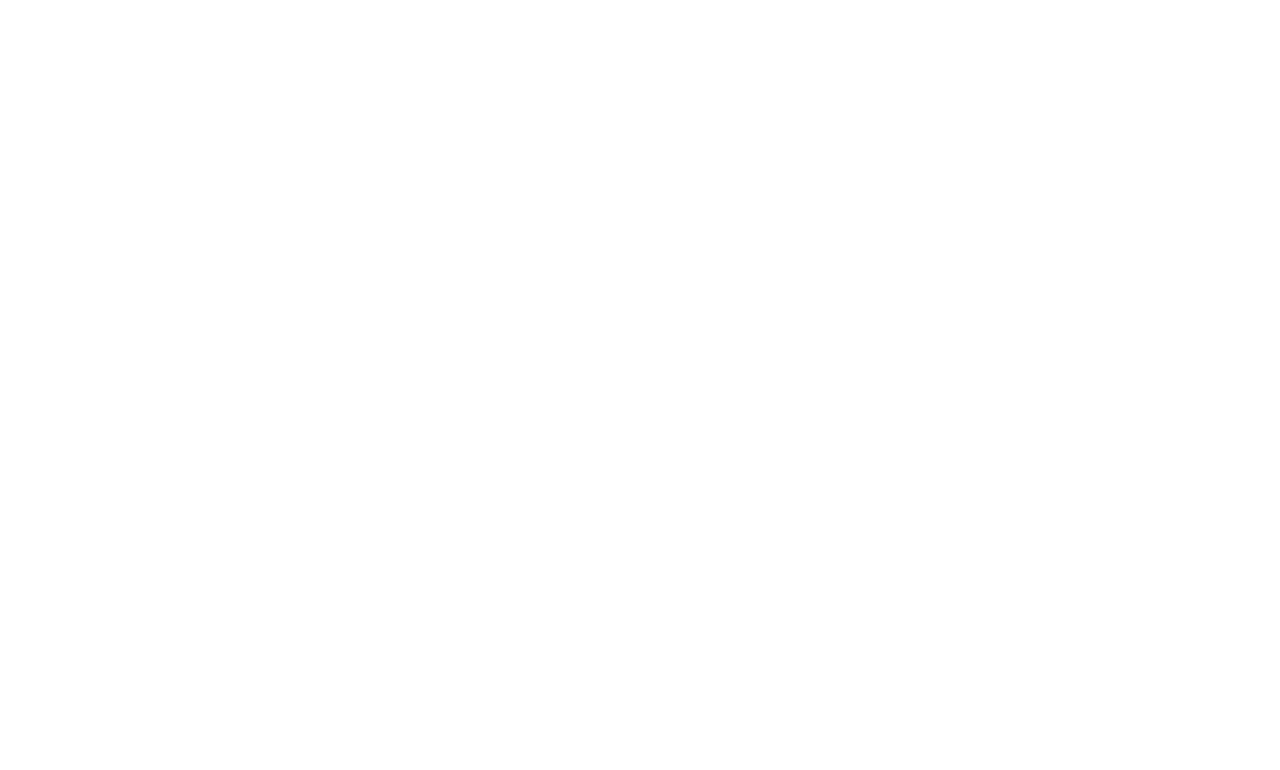
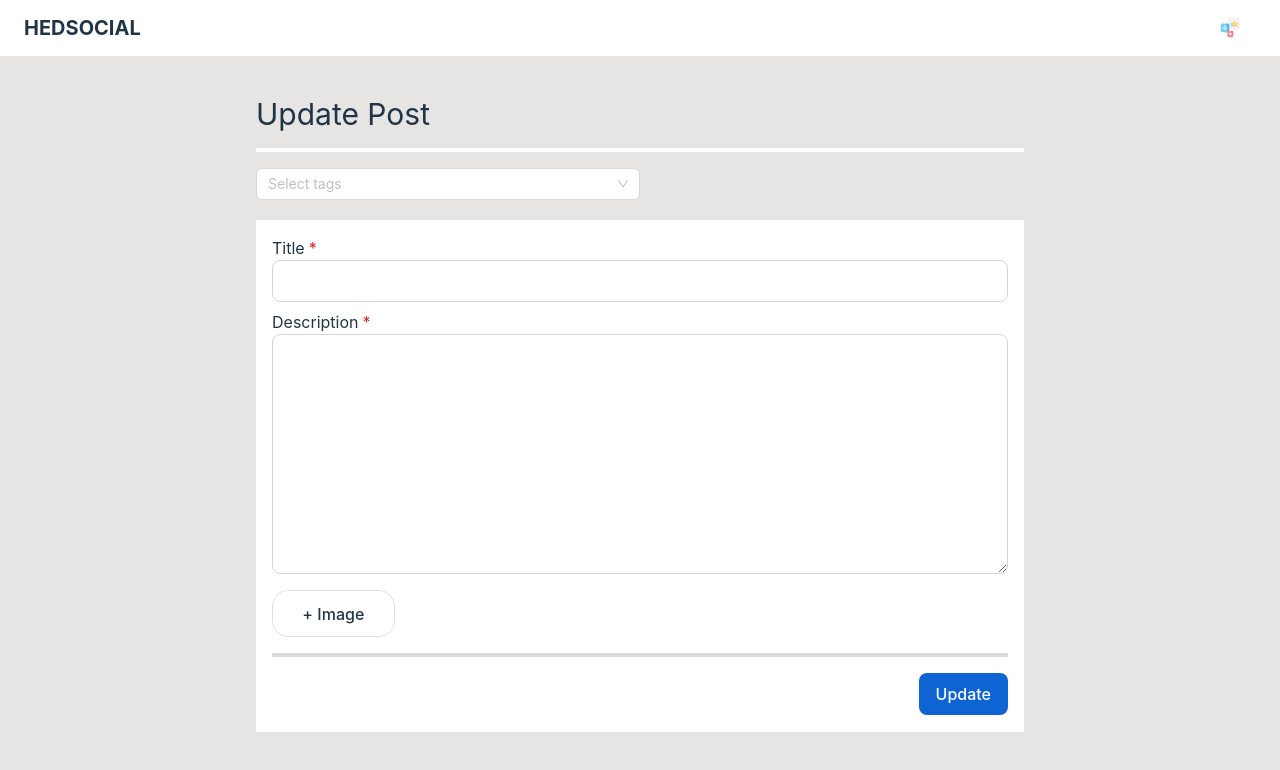
Before and after one commit to NHH1712/itss_project, a React (Vite) app in the folder client/: page /update-post/1 in a window 1280 px wide. Before the commit this address had no page. Shown: the top 770 px of the page. Built offline with nearby package versions, Linux system fonts and the light colour scheme; no server answers.

Commit message:
edit and delete post by postid

```diff
--- a/client/src/App.jsx
+++ b/client/src/App.jsx
@@ -14,7 +14,7 @@
           <Route path="/signup" element={<Signup />} exact />
           <Route path="/" element={<Home />} exact />
           <Route path="/create-post" element={<CreatePost />} exact />
-          <Route path="/update-post" element={<UpdatePost />} exact />
+          <Route path="/update-post/:postId" element={<UpdatePost />} exact />
         </Routes>
       </AuthProvider>
     </BrowserRouter>
--- a/client/src/components/CreatePost.jsx
+++ b/client/src/components/CreatePost.jsx
@@ -1,12 +1,17 @@
-import { Link } from "react-router-dom";
+import { Link, useNavigate } from "react-router-dom";
 import { useAuth } from "../contexts/AuthContext";
 import { useState, useEffect } from "react";
 import { Select } from 'antd';
 const CreatePost = () => {
+  const navigateTo = useNavigate();
   const authInfo = useAuth();
   const { user } = authInfo;
   const [dataUser, setDataUser] = useState();
   const [tags, setTags] = useState([]);
+  const [tag, setTag] = useState([]);
+  const [title, setTitle] = useState("");
+  const [description, setDescription] = useState("");
+  const [image, setImage] = useState("");
   useEffect(() => {
     const fetchUser = async () => {
       try {
@@ -39,8 +44,41 @@
     };
     fetchTag();
   },[]);
-  const tagNames = tags.map((tag) => tag.name);
+  // const tagNames = tags.map((tag) => tag.name);
+  const handleSubmit = async (e) => {
+    e.preventDefault();
+    try {
+      const response = await fetch(`http://localhost:8000/posts/user/${dataUser.id}`, {
+        method: 'POST',
+        headers: {
+          'Content-Type': 'application/json'
+        },
+        body: JSON.stringify({
+          post: {
+            user_id: dataUser.id,
+            title: title,
+            description: description,
+            image_url: image
+          },
+          post_tags: tag.map(tag_id => ({ post_id: 0, tag_id: tag_id.id }))
+        })
+      });
+      if (response.ok) {
+        const data = await response.json();
+        console.log(data);
+        if(data){
+          alert('Create success');
+          navigateTo('/');
+        }
+      } else {
+        console.error('Creat failed');
+      }
+    } catch (error) {
+      console.error('Error:', error);
+    }
+  }
   return (
+    <form onSubmit={handleSubmit}>
     <div className="h-screen w-screen bg-[#e7e5e4]">
       <div className="bg-white h-14 flex items-center justify-between">
         <div className="font-bold text-[20px] leading-5 pl-6">HEDSOCIAL</div>
@@ -59,33 +97,40 @@
             allowClear
             style={{ width: '50%', marginBottom: '20px'}}
             placeholder="Select tags"
-            // onChange={handleChange}
-            options={tagNames.map((tag) => ({ value: tag }))}
+            // onChange={(value) => setTag(value)}
+            // options={tagNames.map((tag) => ({ value: tag }))}
+            onChange={(value, options) => setTag(options.map(option => ({ id: option.id, value: option.value })))}
+            options={tags.map((tag) => ({ value: tag.name, id: tag.id }))}
           />
         <div className="bg-white h-4/5 p-4">
           <div className="mb-2">
             <span>Title</span><span className="text-red-600 ml-1">*</span>
-            <input type="text" className="w-full border border-gray-300 text-gray-400 flex items-center p-2 rounded-lg"></input>
+            <input
+              onChange = {(e) => setTitle(e.target.value)}
+              type="text" className="w-full border border-gray-300 flex items-center p-2 rounded-lg"></input>
           </div>
           <div className="h-1/2 mb-2">
             <span>Description</span><span className="text-red-600 ml-1">*</span>
-            <input type="text" className="w-full border border-gray-300 text-gray-400 flex items-center p-2 h-full rounded-lg"></input>
+            <textarea
+              onChange={(e) => setDescription(e.target.value)}
+              type="text" className="w-full border border-gray-300 flex items-center p-2 h-full rounded-lg"></textarea>
           </div>
           <div className="border border-[#DAE0E6] mt-10 mb-4 w-1/6 rounded-2xl">
             <button className="w-full"> + Image</button>
           </div>
           <div className="h-1 bg-[#d9d9d9] mb-4"></div>
           <div className="flex items-center text-center justify-end">
-            <Link
+            <button
               to="/"
               className="bg-[#0e64d2] text-white rounded-lg px-4 py-2"
             >
               Create
-            </Link>
+            </button>
           </div>
         </div>
       </div>
     </div>
+    </form>
   );
 };
 export default CreatePost;
--- a/client/src/components/UpdatePost.jsx
+++ b/client/src/components/UpdatePost.jsx
@@ -1,12 +1,117 @@
-import { Link } from "react-router-dom";
+import { Link, useNavigate } from "react-router-dom";
+import { useParams } from "react-router-dom";
+import { useAuth } from "../contexts/AuthContext";
+import { useEffect, useState } from "react";
+import { Select } from 'antd';
 const UpdatePost = () => {
+  const navigateTo = useNavigate();
+  const authInfo = useAuth();
+  const { user } = authInfo;
+  const [dataUser, setDataUser] = useState();
+  const [dataPost, setDataPost] = useState();
+  const [dataPostTag, setDataPostTag] = useState([]);
+  const [tags, setTags] = useState([]);
+  const { postId } = useParams();
+  console.log(dataPost)
+  useEffect(() => {
+    const fetchUser = async () => {
+      try {
+        const response = await fetch(`http://127.0.0.1:8000/user/${user.name}`)
+        if (response.ok) {
+          const data = await response.json();
+          setDataUser(data);
+        } else {
+          console.error("Failed to fetch user");
+        }
+      } catch (error) {
+        console.error("Error:", error);
+      }
+    };
+    fetchUser();
+  },[]);
+  useEffect(() => {
+    const fetchTag = async () => {
+      try {
+        const response = await fetch('http://127.0.0.1:8000/tags/')
+        if (response.ok) {
+          const data = await response.json();
+          setTags(data);
+        } else {
+          console.error("Failed to fetch user");
+        }
+      } catch (error) {
+        console.error("Error:", error);
+      }
+    };
+    fetchTag();
+  },[]);
+  useEffect(() => {
+    const fetchPost = async () => {
+      try {
+        const response = await fetch(`http://127.0.0.1:8000/posts/${postId}`)
+        if (response.ok) {
+          const data = await response.json();
+          setDataPost(data);
+          const tagData = data.post_tag.map((postTag) => ({
+            id: postTag.tag.id,
+            name: postTag.tag.name,
+          }));
+          setDataPostTag(tagData);
+        } else {
+          console.error("Failed to fetch post");
+        }
+      } catch (error) {
+        console.error("Error:", error);
+      }
+    };
+    fetchPost();
+  },[]);
+  const handleSubmit = async (e) => {
+    e.preventDefault();
+    try {
+      const response = await fetch(`http://127.0.0.1:8000/posts/change/${postId}`, {
+        method: 'PUT',
+        headers: {
+          'Content-Type': 'application/json'
+        },
+        body: JSON.stringify({
+          post: {
+            user_id: dataUser.id,
+            title: dataPost.title,
+            description: dataPost.description,
+            image_url: dataPost.image_url
+          },
+          post_tags: dataPostTag.map(tag_id => ({ post_id: 0, tag_id: tag_id.id }))
+        })
+      });
+      if (response.ok) {
+        const data = await response.json();
+        console.log(data);
+        if(data){
+          alert('update success');
+          navigateTo('/');
+        }
+      } else {
+        console.error('Update failed');
+      }
+    } catch (error) {
+      console.error('Error:', error);
+    }
+  }
+  const removeDuplicates = (array) => {
+    const uniqueArray = array.filter(
+      (item, index, self) => index === self.findIndex((t) => t.id === item.id)
+    );
+    return uniqueArray;
+  };
   return (
+    <form onSubmit={handleSubmit}>
     <div className="h-screen w-screen bg-[#e7e5e4]">
       <div className="bg-white h-14 flex items-center justify-between">
         <div className="font-bold text-[20px] leading-5 pl-6">HEDSOCIAL</div>
         <div className="flex mr-10">
           <img src="/social-media.png" alt="user" width={20} height={20}></img>
-          <span>Nguyeen Quang Truong</span>
+          <span>{dataUser?.name}</span>
         </div>
       </div>
       <div className="create post w-3/5 h-4/5 mx-auto mt-10">
@@ -14,39 +119,48 @@
           Update Post
         </div>
         <div className="h-1 bg-white my-4"></div>
-        <div className="h-10 bg-white w-1/2 p-4 mb-4 rounded-lg flex items-center">
-          <select>
-            <option>Choose tags</option>
-            <option value="">test</option>
-            <option value="">test1</option>
-            <option value="">test2</option>
-            <option value="">test3</option>
-          </select>
-        </div>
+          <Select
+            mode="multiple"
+            allowClear
+            style={{ width: '50%', marginBottom: '20px'}}
+            placeholder="Select tags"
+            // defaultValue={dataPostTag}
+            onChange={(value, options) => {
+              setDataPostTag(prevData => removeDuplicates([...prevData, ...options.map(option => ({ id: option.id, value: option.value }))]));
+            }}
+            options={tags.map((tag) => ({ value: tag.name, id: tag.id }))}
+          />
         <div className="bg-white h-4/5 p-4">
           <div className="mb-2">
             <span>Title</span><span className="text-red-600 ml-1">*</span>
-            <input type="text" className="w-full border border-gray-300 text-gray-400 flex items-center p-2 rounded-lg"></input>
+            <input
+              value={dataPost?.title}
+              onChange={(e) => setDataPost(prevData => ({ ...prevData, title: e.target.value }))}
+              type="text" className="w-full border border-gray-300  flex items-center p-2 rounded-lg"></input>
           </div>
           <div className="h-1/2 mb-2">
             <span>Description</span><span className="text-red-600 ml-1">*</span>
-            <input type="text" className="w-full border border-gray-300 text-gray-400 flex items-center p-2 h-full rounded-lg"></input>
+            <textarea
+              value={dataPost?.description}
+              onChange={(e) => setDataPost(prevData => ({ ...prevData, description: e.target.value }))}
+              type="text" className="w-full border border-gray-300  flex items-center p-2 h-full rounded-lg"></textarea>
           </div>
           <div className="border border-[#DAE0E6] mt-10 mb-4 w-1/6 rounded-2xl">
             <button className="w-full"> + Image</button>
           </div>
           <div className="h-1 bg-[#d9d9d9] mb-4"></div>
           <div className="flex items-center text-center justify-end">
-            <Link
+            <button
               to="/"
               className="bg-[#0e64d2] text-white rounded-lg px-4 py-2"
             >
-              Create
-            </Link>
+              Update
+            </button>
           </div>
         </div>
       </div>
     </div>
+    </form>
   );
 };
 export default UpdatePost;
--- a/client/src/pages/Home.jsx
+++ b/client/src/pages/Home.jsx
@@ -3,17 +3,13 @@
 import { useState, useEffect } from "react";
 import { formatDistanceToNow } from "date-fns";
 import { useAuth } from "../contexts/AuthContext";
-import {
-  DeleteOutlined,
-  EditOutlined
-} from '@ant-design/icons';
+import { DeleteOutlined, EditOutlined } from "@ant-design/icons";
 const Home = () => {
   const navigate = useNavigate();
   const authInfo = useAuth();
   const { user, isLoggedIn } = authInfo;
   const [dataUser, setDataUser] = useState();
   const [posts, setPosts] = useState([]);
-  // const [content, setContent] = useState("");
   const [contentMap, setContentMap] = useState({});
   const [postID, setPostID] = useState("");
   useEffect(() => {
@@ -66,27 +62,55 @@
     const content = contentMap[postID];
     e.preventDefault();
     try {
-      const response = await fetch(`http://localhost:8000/comments/`, {
-        method: 'POST',
+      const response = await fetch(`http://127.0.0.1:8000/comments/`, {
+        method: "POST",
         headers: {
-          'Content-Type': 'application/json'
+          "Content-Type": "application/json",
         },
         body: JSON.stringify({
           content: content,
           user_id: dataUser.id,
           post_id: postID,
-        })
+        }),
       });
       if (response.ok) {
         const data = await response.json();
         console.log(data);
       } else {
-        console.error('Failed to create comment');
+        console.error("Failed to create comment");
       }
     } catch (error) {
-      console.error('Error:', error);
+      console.error("Error:", error);
     }
-  }
+  };
+  const handleEditClick = (postId) => {
+    navigate(`/update-post/${postId}`);
+  };
+  const handleDelete = async (postId) => {
+    const shouldDelete = window.confirm(
+      "Are you sure you want to delete this post?"
+    );
+
+    if (!shouldDelete) {
+      return;
+    }
+    try {
+      const response = await fetch(`http://127.0.0.1:8000/posts/${postId}`, {
+        method: "DELETE",
+        headers: {
+          "Content-Type": "application/json",
+        },
+      });
+      if (response.ok) {
+        console.log("Post deleted successfully");
+      } else {
+        console.error("Delete failed");
+      }
+    } catch (error) {
+      console.error("Error:", error);
+    }
+  };
+
   return (
     <div className="h-screen w-screen bg-gray-100 overflow-y-auto ">
       <Header />
@@ -163,8 +187,20 @@
                     ))}
                   </div>
                   <div className="flex">
-                    <button><EditOutlined/></button>
-                    <button><DeleteOutlined/></button>
+                    {isLoggedIn && post.user_id === dataUser?.id && (
+                      <>
+                        <button
+                          onClick={() =>
+                            handleEditClick(post.id, post.post_tag)
+                          }
+                        >
+                          <EditOutlined />
+                        </button>
+                        <button onClick={() => handleDelete(post.id)}>
+                          <DeleteOutlined />
+                        </button>
+                      </>
+                    )}
                   </div>
                 </div>
                 <div className="content-post h-[60%] flex">
@@ -227,7 +263,7 @@
                         className="p-1 border border-gray-400 mx-2 rounded-lg w-[60vh]"
                         placeholder="Send message"
                         id={post.id}
-                        value={contentMap[post.id] || ''}
+                        value={contentMap[post.id] || ""}
                         onChange={handleContentChange(post.id)}
                       ></input>
                       <button
@@ -254,26 +290,35 @@
                 <div key={post.id} className="post-item flex mt-4 h-[15vh]">
                   <div className="">
                     <div className="flex">
-                      <img src="/social-media.png" alt="user icon" width={24} height={24}></img>
+                      <img
+                        src="/social-media.png"
+                        alt="user icon"
+                        width={24}
+                        height={24}
+                      ></img>
                       <div className="ml-2">{post.user.name}</div>
                     </div>
                     <div className="mt-1">
                       <div className="font-bold">{post.title}</div>
-                      <div className="truncate w-[250px]">{post.description}</div>
+                      <div className="truncate w-[250px]">
+                        {post.description}
+                      </div>
                       <div className="flex justify-end">
-                        <div className="text-xs mr-1">{post.comments?.length ?? 0} Comments - </div>
-                        <div className="text-xs">Posted at {formatDistanceToNow(new Date(post.created_at))}{" "}
-                        ago</div>
+                        <div className="text-xs mr-1">
+                          {post.comments?.length ?? 0} Comments -{" "}
+                        </div>
+                        <div className="text-xs">
+                          Posted at{" "}
+                          {formatDistanceToNow(new Date(post.created_at))} ago
+                        </div>
                       </div>
                     </div>
                   </div>
                 </div>
-              ))
-              }
+              ))}
             </div>
           )}
         </div>
-
       </div>
     </div>
   );
```
Also changed, not shown: 2 other files (tests, documents, lock files or other folders).
